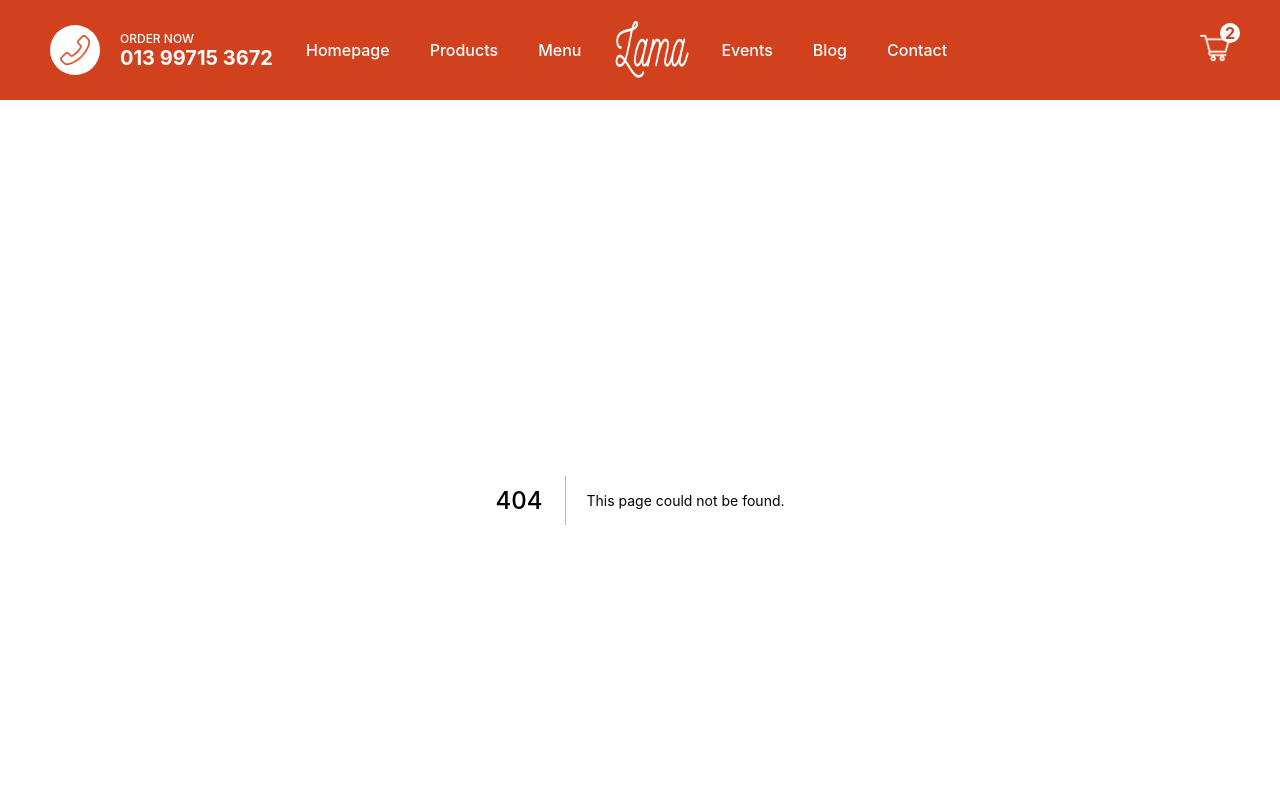
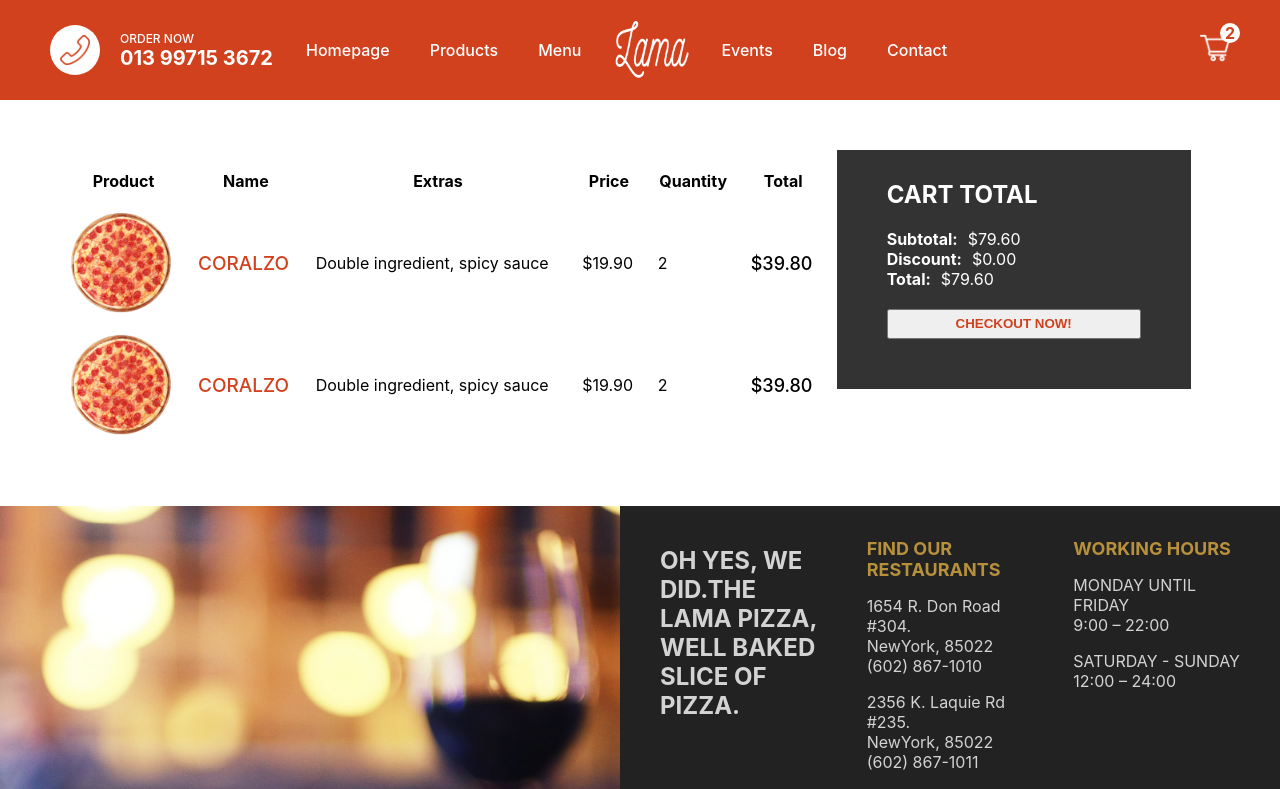
Before and after one commit to thiago-henrique-dev/react-food-ordering, a Next.js app: page /cart in a window 1280 px wide. Before the commit this address had no page. Shown: the top 789 px of the page. Built offline with nearby package versions, Linux system fonts and the light colour scheme.

Commit message:
create shopping cart design

```diff
--- /dev/null
+++ b/pages/cart.jsx
@@ -0,0 +1,96 @@
+import styles from "../styles/Cart.module.css";
+import Image from "next/image";
+
+const Cart = () => {
+  return (
+    <div className={styles.container}>
+      <div className={styles.left}>
+        <table className={styles.table}>
+          <tr className={styles.trTitle}>
+            <th>Product</th>
+            <th>Name</th>
+            <th>Extras</th>
+            <th>Price</th>
+            <th>Quantity</th>
+            <th>Total</th>
+          </tr>
+          <tr className={styles.tr}>
+            <td>
+              <div className={styles.imgContainer}>
+                <Image
+                  src="/img/pizza.png"
+                  layout="fill"
+                  objectFit="cover"
+                  alt=""
+                />
+              </div>
+            </td>
+            <td>
+              <span className={styles.name}>CORALZO</span>
+            </td>
+            <td>
+              <span className={styles.extras}>
+                Double ingredient, spicy sauce
+              </span>
+            </td>
+            <td>
+              <span className={styles.price}>$19.90</span>
+            </td>
+            <td>
+              <span className={styles.quantity}>2</span>
+            </td>
+            <td>
+              <span className={styles.total}>$39.80</span>
+            </td>
+          </tr>
+          <tr className={styles.tr}>
+            <td>
+              <div className={styles.imgContainer}>
+                <Image
+                  src="/img/pizza.png"
+                  layout="fill"
+                  objectFit="cover"
+                  alt=""
+                />
+              </div>
+            </td>
+            <td>
+              <span className={styles.name}>CORALZO</span>
+            </td>
+            <td>
+              <span className={styles.extras}>
+                Double ingredient, spicy sauce
+              </span>
+            </td>
+            <td>
+              <span className={styles.price}>$19.90</span>
+            </td>
+            <td>
+              <span className={styles.quantity}>2</span>
+            </td>
+            <td>
+              <span className={styles.total}>$39.80</span>
+            </td>
+          </tr>
+        </table>
+      </div>
+      <div className={styles.right}>
+        <div className={styles.wrapper}>
+          <h2 className={styles.title}>CART TOTAL</h2>
+          <div className={styles.totalText}>
+            <b className={styles.totalTextTitle}>Subtotal:</b>$79.60
+          </div>
+          <div className={styles.totalText}>
+            <b className={styles.totalTextTitle}>Discount:</b>$0.00
+          </div>
+          <div className={styles.totalText}>
+            <b className={styles.totalTextTitle}>Total:</b>$79.60
+          </div>
+          <button className={styles.button}>CHECKOUT NOW!</button>
+        </div>
+      </div>
+    </div>
+  );
+};
+
+export default Cart;
--- /dev/null
+++ b/styles/Cart.module.css
@@ -0,0 +1,59 @@
+.container {
+    padding: 50px;
+    display: flex;
+
+}
+
+.left {
+    flex: 2;
+}
+
+.right {
+    flex: 1;
+}
+
+.imgContainer{
+    width: 100px;
+    height: 100px;
+    position: relative;
+}
+
+.table {
+    width: 100%;
+    border-spacing: 20px;
+}
+
+.name {
+    font-weight: 505;
+    color: #d1411e;
+    font-size: 19px;
+}
+
+.total {
+    font-weight: 500;
+    font-size: 18px;
+}
+
+.wrapper {
+    width: 90%;
+    max-height: 300px;
+    background-color: #333;
+    padding: 50px;
+    padding-top: 10px;
+    display: flex;
+    flex-direction: column;
+    justify-content: space-between;
+    color: white;
+}
+
+.totalTextTitle{
+    margin-right: 10px;
+}
+
+.button {
+    height: 30px;
+    color: #d1411e;
+    font-weight: bold;
+    cursor: pointer;
+    margin-top: 20px;
+}
```
